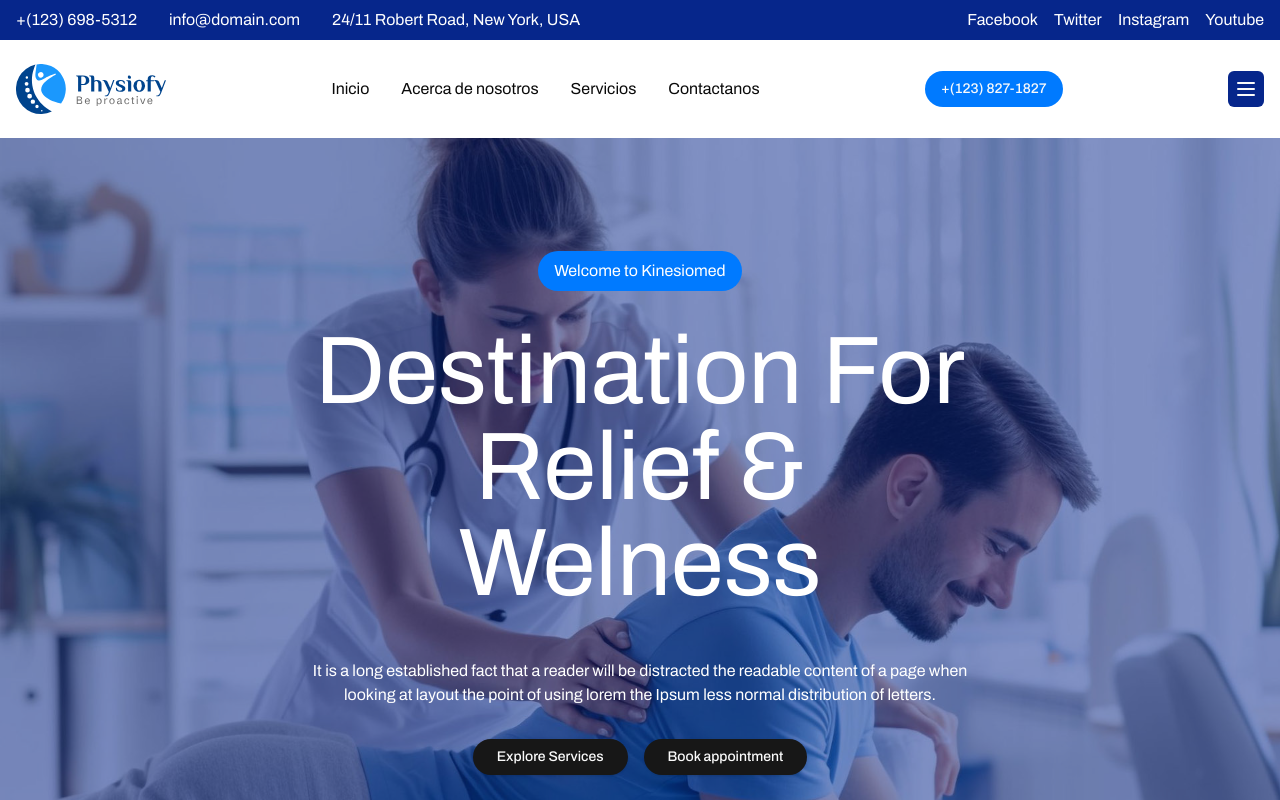
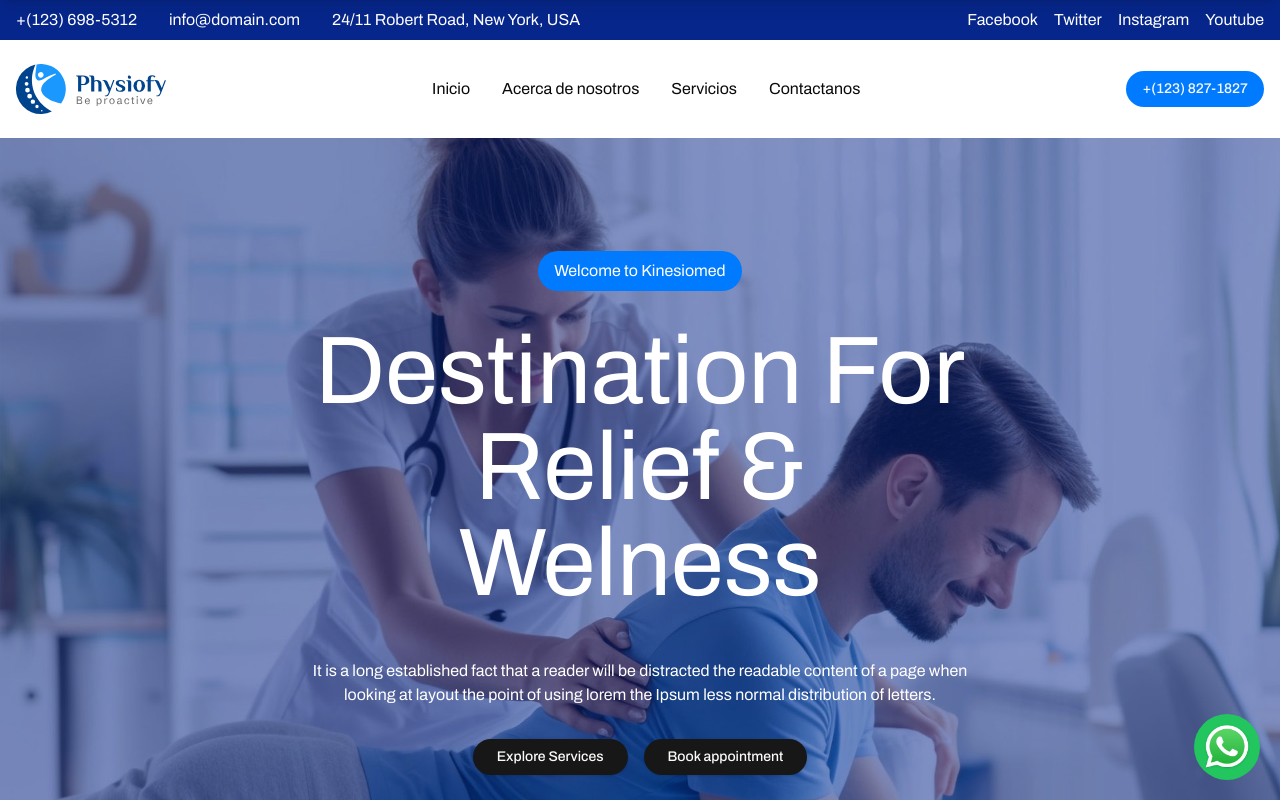
Before and after one commit to soyalexrc/kinesiomed_ovalle, a Next.js app: page / in a window 1280 px wide. Shown: the top 800 px of the page. Built offline with nearby package versions, Linux system fonts and the light colour scheme.

Commit message:
menu button, whatsapp button,

```diff
--- a/app/(web)/(home)/page.tsx
+++ b/app/(web)/(home)/page.tsx
@@ -8,10 +8,11 @@ import {
     WhyUsBanner,
     TestimonialsBanner
 } from "@/components/home";
+import WhatsAppButton from "@/components/layout/WhatAppButton";
 
 export default function Home() {
     return (
-        <div>
+        <div className="relative">
             <Hero />
             <AboutUsBanner />
             <ServicesBanner />
@@ -21,6 +22,7 @@ export default function Home() {
             <TeamBanner />
             <TestimonialsBanner />
             <BlogBanner />
+            <WhatsAppButton />
         </div>
     )
 }
--- /dev/null
+++ b/app/(web)/MenuButton.tsx
@@ -0,0 +1,61 @@
+"use client"
+
+import { useState } from 'react'
+import { Menu, X } from 'lucide-react'
+import { Button } from "@/components/ui/button"
+
+export default function MenuButton() {
+    const [isOpen, setIsOpen] = useState(false)
+
+    const toggleMenu = () => setIsOpen(!isOpen)
+
+    const closeMenu = () => setIsOpen(false)
+
+    return (
+        <>
+            <Button
+                variant="branded"
+                size="icon"
+                className="md:hidden"
+                onClick={toggleMenu}
+                aria-label="Toggle menu"
+            >
+                <Menu className="h-6 w-6" />
+            </Button>
+
+            {/* Mobile menu */}
+            <nav
+                className={`fixed top-0 left-0 right-0 bg-background shadow-lg z-40 transform transition-transform duration-300 ease-in-out ${
+                    isOpen ? 'translate-y-0' : '-translate-y-full'
+                }`}
+                aria-label="Mobile menu"
+            >
+                <div className="p-4">
+                    <Button
+                        variant="branded"
+                        size="icon"
+                        className="absolute top-4 right-4"
+                        onClick={closeMenu}
+                        aria-label="Close menu"
+                    >
+                        <X className="h-6 w-6 text-white" />
+                    </Button>
+                    <ul className="space-y-4 mt-12 mb-4">
+                        <li>
+                            <a href="#" className="block py-2 text-lg hover:text-primary" onClick={closeMenu}>Inicio</a>
+                        </li>
+                        <li>
+                            <a href="#" className="block py-2 text-lg hover:text-primary" onClick={closeMenu}>Acerca de nosotros</a>
+                        </li>
+                        <li>
+                            <a href="#" className="block py-2 text-lg hover:text-primary" onClick={closeMenu}>Servicios</a>
+                        </li>
+                        <li>
+                            <a href="#" className="block py-2 text-lg hover:text-primary" onClick={closeMenu}>Contactanos</a>
+                        </li>
+                    </ul>
+                </div>
+            </nav>
+        </>
+    )
+}
--- a/app/layout.tsx
+++ b/app/layout.tsx
@@ -33,7 +33,7 @@ export default function RootLayout({
     return (
         <html lang="es">
         <body>
-        <main className={cn('min-h-screen bg-background antialiased', archivo.className)}>
+        <main className={cn('min-h-screen bg-background antialiased overflow-x-hidden', archivo.className)}>
             {children}
         </main>
         </body>
--- a/components/layout/Navbar.tsx
+++ b/components/layout/Navbar.tsx
@@ -2,6 +2,7 @@ import Image from "next/image";
 import Link from "next/link";
 import {Button} from "@/components/ui/button";
 import {Menu} from "lucide-react";
+import MenuButton from "@/app/(web)/MenuButton";
 
 const navbarItems = [
     {
@@ -44,9 +45,7 @@ export function Navbar() {
             <Button variant="brandedSecondary" className="hidden md:block rounded-full">
                 +(123) 827-1827
             </Button>
-            <Button variant="branded" size="icon">
-                <Menu />
-            </Button>
+            <MenuButton />
         </div>
     )
 }
--- /dev/null
+++ b/components/layout/WhatAppButton.tsx
@@ -0,0 +1,18 @@
+'use client';
+import Image from "next/image";
+
+export default function WhatsAppButton() {
+
+    const handleWhatsAppClick = () => {
+        const whatsappUrl = "https://wa.me/"; // Base URL
+        const phoneNumber = "+51917902604"; // Replace with your phone number
+        const message = "?text=Hi%20there!"; // Optional pre-filled message
+        const completeUrl = `${whatsappUrl}${phoneNumber}${message}`;
+        window.open(completeUrl, "_blank"); // Open in a new tab
+    };
+    return (
+        <button onClick={handleWhatsAppClick} className="fixed right-5 bottom-5 z-40 bg-green-500 rounded-full p-2">
+            <Image src="/whatsapp-icon.png" width={50} height={50} alt="whatsapp icon" />
+        </button>
+    )
+}
```
Also changed, not shown: public/whatsapp-icon.png (added).
